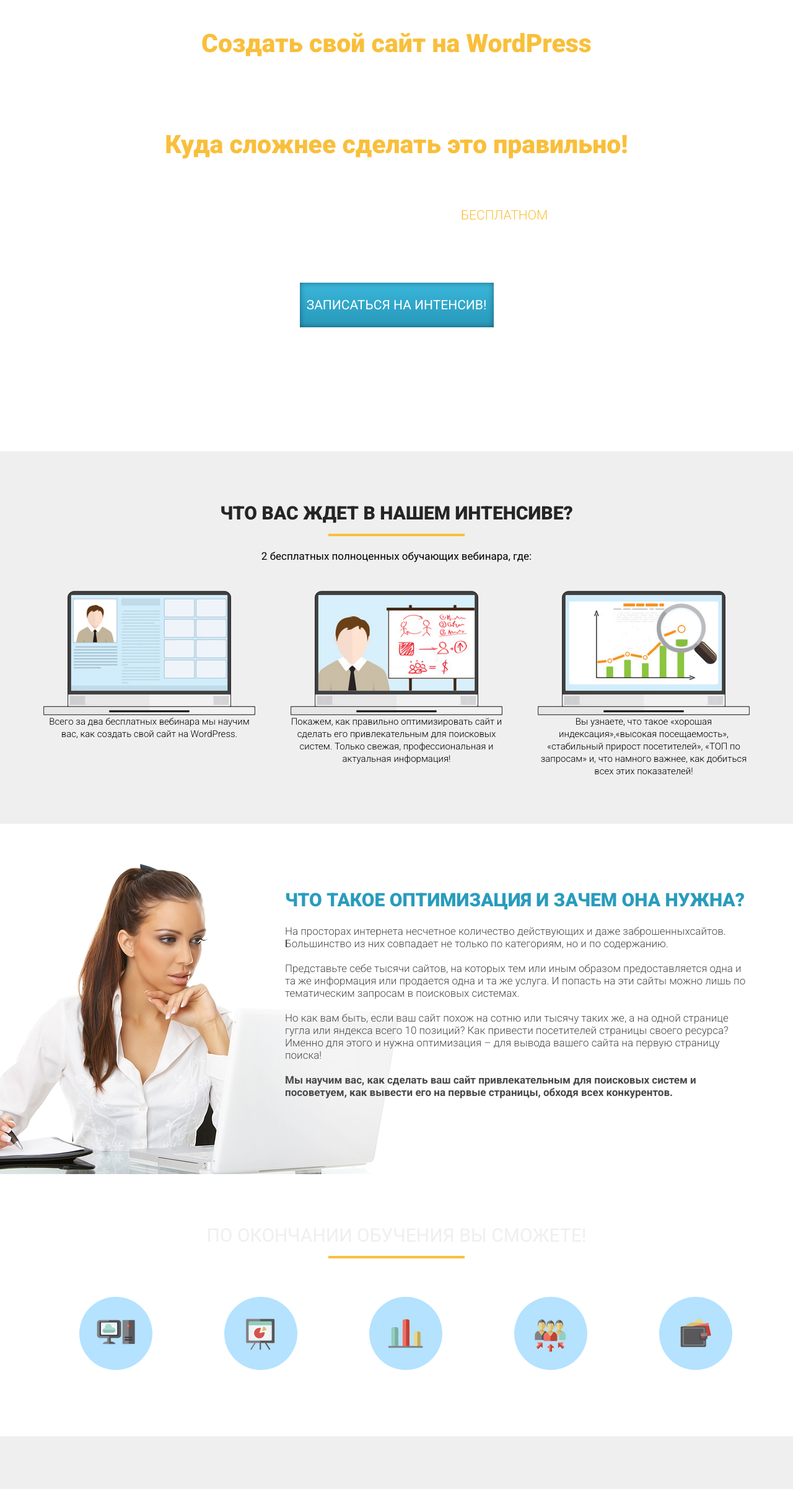
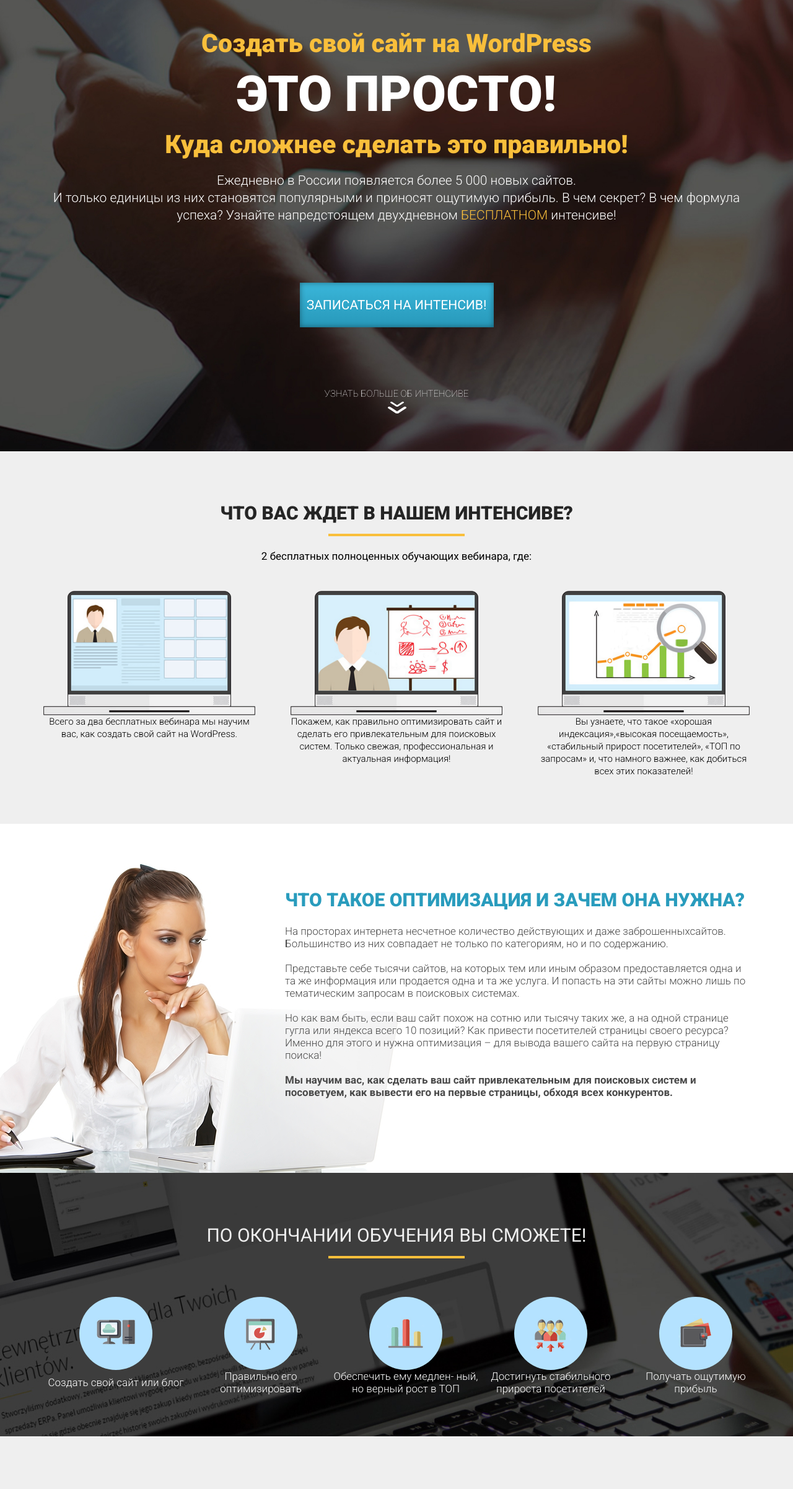
Before and after one commit to vitalii369/vitalii369.github.io, a plain HTML site: page WP/index.html in a window 1280 px wide. Shown: the part 142-2544 px from the top of the page at 62% size. Drawn offline with Linux system fonts and the light colour scheme.

Commit message:
Update style.css

```diff
--- a/WP/css/style.css
+++ b/WP/css/style.css
@@ -26,7 +26,7 @@ body {
 
 /* ========Section-PROMO=========================================== */
 .promo {
-    background: url(img/first_screen_bg.jpg) center center / cover no-repeat;
+    background: url(../img/first_screen_bg.jpg) center center / cover no-repeat;
     color: #fff;
     /* min-height: 802px; */
     text-align: center;
@@ -175,7 +175,7 @@ h2.hard {
 .finish {
     /* min-height: 447px; */
     text-align: center;
-    background: url(img/finish_learning_bg.jpg) center center / cover no-repeat;
+    background: url(../img/finish_learning_bg.jpg) center center / cover no-repeat;
     color: #fff;
     padding: 86px 0 67px;
 }
```
